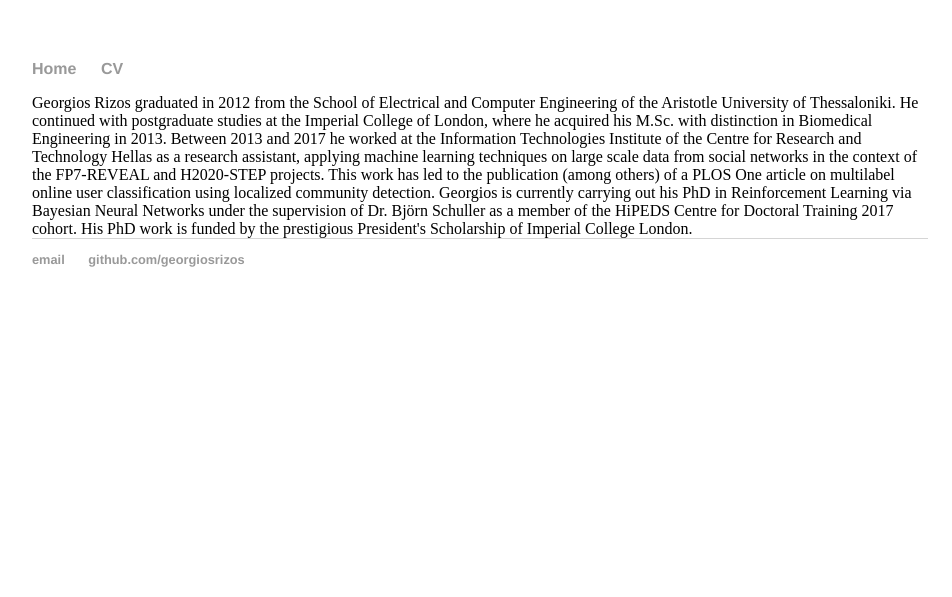
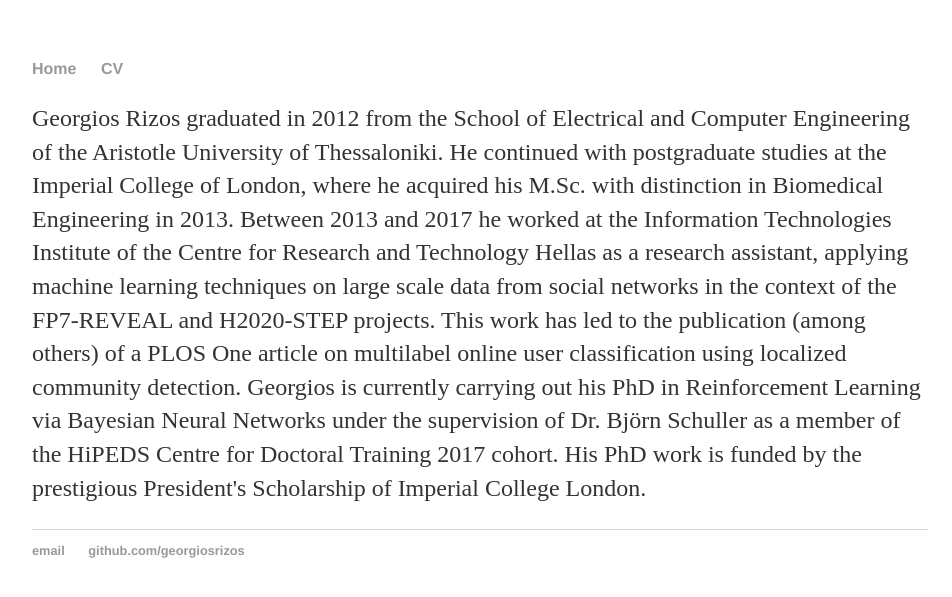
Before and after one commit to georgiosrizos/georgiosrizos.github.io, a Jekyll site: the page built from index.html, in a window 1280 px wide. Shown: the top 597 px of the page, without its empty margins (160-1112 px from the left). Built offline with Jekyll 4.4.1, drawn with Linux system fonts in a browser that asks for light colours.

```diff
--- a/index.html
+++ b/index.html
@@ -3,8 +3,9 @@ layout: default
 title: Georgios Rizos, PhD Student at Imperial College
 ---
 <div class="blurb">
-</div> Georgios Rizos graduated in 2012 from the School of Electrical and Computer Engineering of the Aristotle University of Thessaloniki. He continued with postgraduate studies at the Imperial College of London, where he acquired his M.Sc. with distinction in Biomedical Engineering in 2013.
+<p>Georgios Rizos graduated in 2012 from the School of Electrical and Computer Engineering of the Aristotle University of Thessaloniki. He continued with postgraduate studies at the Imperial College of London, where he acquired his M.Sc. with distinction in Biomedical Engineering in 2013.
 
 Between 2013 and 2017 he worked at the Information Technologies Institute of the Centre for Research and Technology Hellas as a research assistant, applying machine learning techniques on large scale data from social networks in the context of the FP7-REVEAL and H2020-STEP projects. This work has led to the publication (among others) of a PLOS One article on multilabel online user classification using localized community detection.
 
-Georgios is currently carrying out his PhD in Reinforcement Learning via Bayesian Neural Networks under the supervision of Dr. Björn Schuller as a member of the HiPEDS Centre for Doctoral Training 2017 cohort. His PhD work is funded by the prestigious President's Scholarship of Imperial College London. <!-- /.blurb -->
+Georgios is currently carrying out his PhD in Reinforcement Learning via Bayesian Neural Networks under the supervision of Dr. Björn Schuller as a member of the HiPEDS Centre for Doctoral Training 2017 cohort. His PhD work is funded by the prestigious President's Scholarship of Imperial College London.</p>
+</div><!-- /.blurb -->
```
